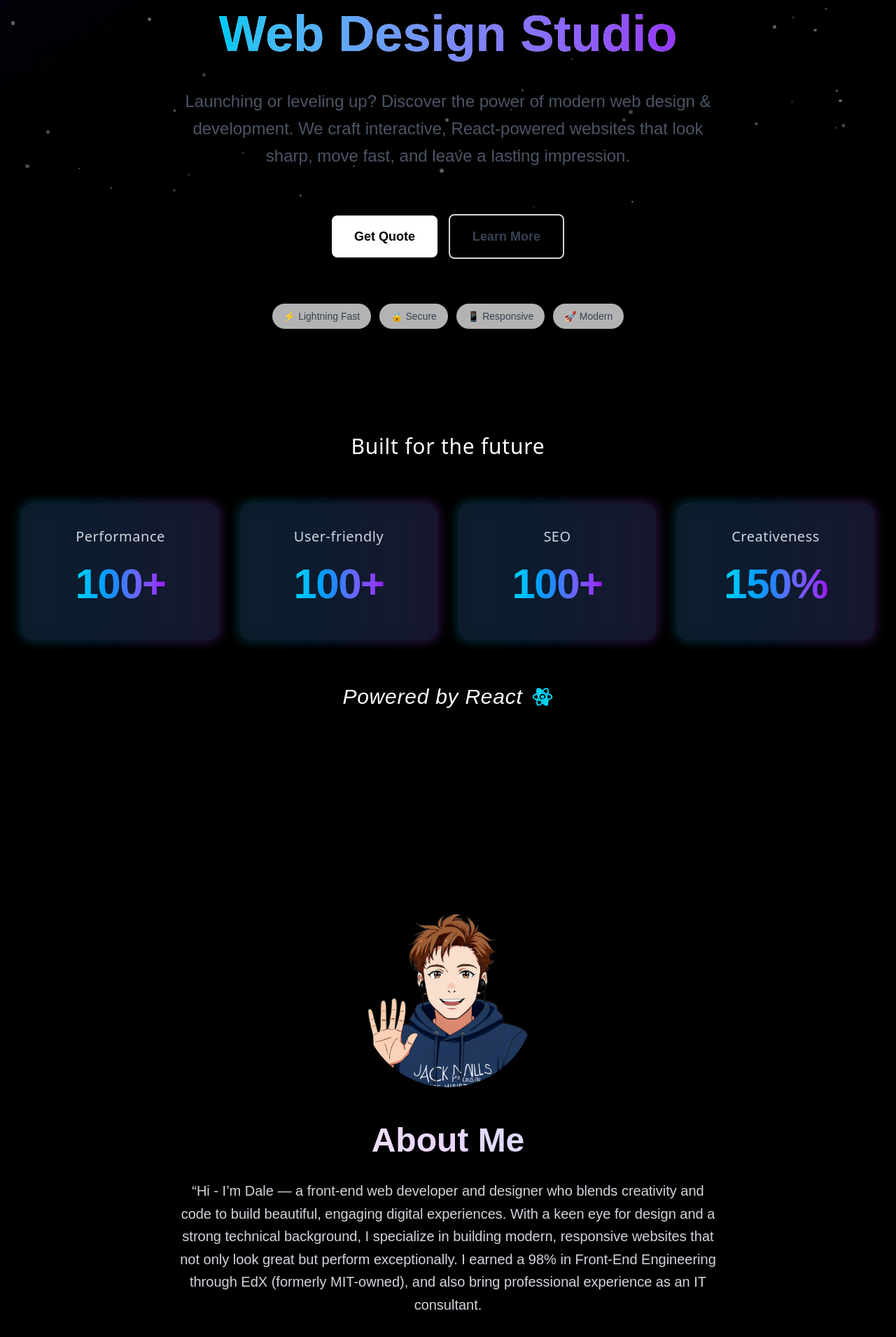
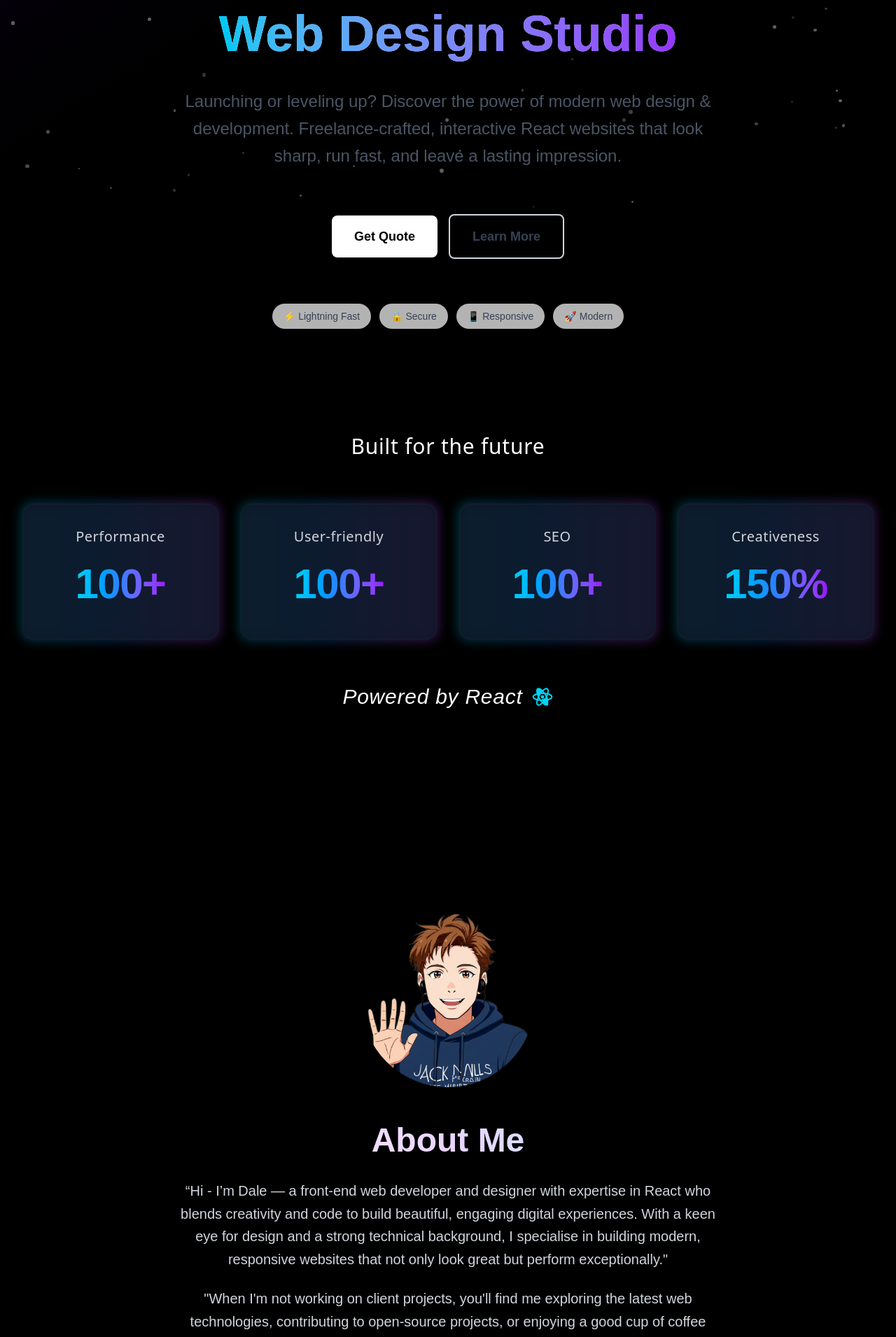
Before and after one commit to Dezmondo7/KreativeWeb3D, a React (Vite) app: page / in a window 1280 px wide. Shown: the part 244-2155 px from the top of the page at 70% size. Built offline with nearby package versions, Linux system fonts and the light colour scheme; no server answers; a web font is replaced by a local one.

Commit message:
added the final text to the landing page and to the about me section

```diff
--- a/src/components/AboutMe.jsx
+++ b/src/components/AboutMe.jsx
@@ -64,8 +64,8 @@ const AboutMe = () => {
 
             <div className="max-w-3xl mx-auto space-y-6">
               <p className="text-lg sm:text-xl text-gray-300 leading-relaxed">
-                “Hi - I’m Dale — a front-end web developer and designer who blends creativity and code to build beautiful, engaging digital experiences. With a keen eye for design and a strong technical background, I specialize in building
-                modern, responsive websites that not only look great but perform exceptionally.  I earned a 98% in Front-End Engineering through EdX (formerly MIT-owned), and also bring professional experience as an IT consultant.
+                “Hi - I’m Dale — a front-end web developer and designer with expertise in React who blends creativity and code to build beautiful, engaging digital experiences. With a keen eye for design and a strong technical background, I specialise in building
+                modern, responsive websites that not only look great but perform exceptionally."
               </p>
 
               <p className="text-lg sm:text-xl text-gray-300 leading-relaxed">
--- a/src/components/LandingPage.jsx
+++ b/src/components/LandingPage.jsx
@@ -125,7 +125,7 @@ const LandingPage = () => {
 
                         {/* Subtitle */}
                         <p className="text-lg sm:text-xl md:text-2xl text-gray-600 max-w-3xl mx-auto leading-relaxed">
-                            <span className="">Launching or leveling up? Discover the power of modern web design & development. We craft interactive, React-powered websites that look sharp, move fast, and leave a lasting impression.</span>
+                            <span className="">Launching or leveling up? Discover the power of modern web design & development. Freelance-crafted, interactive React websites that look sharp, run fast, and leave a lasting impression.</span>
                         </p>
 
                         {/* Call to Action Buttons */}
--- a/src/constants/index.js
+++ b/src/constants/index.js
@@ -191,24 +191,24 @@ const navLinks = [
 
   const expCards = [
     {
-      review: "New technology helps shape what we deliver. We take a patient methodical approach to our work, this forward thinking mindset opens the space of necessary calmness to let creativity flow.",
+      review: "New technology helps shape what we deliver. By taking a patient methodical approach to our work, this forward thinking mindset opens the space of necessary calmness to let creativity flow.",
       imgPath: "",
       logoPath: "src/public/images/letter-r.png",
       title: "The Creative Studio",
       date: "",
       responsibilities: [
         "Reakt Web Design offers a fresh, high-performance approach to building interactive, React-powered websites",
-        "We’re fans of first principles thinking — tackling challenges from the ground up to deliver smarter solutions",
-        "We’re constantly unboxing shiny new tech, it’s what powers the websites we build",
+        "A fan of first principles thinking — tackling challenges from the ground up to deliver smarter solutions",
+        "I'm always exploring the latest tech, It’s the driving force behind websites that stand out",
       ],
     },
     {
-      review: "Your brand’s image is critical — we get that. Our client-centric approach is a key part of what makes each project successful.",
+      review: "Your brand’s image is everything — I get that. That's why a client-centric approach is a key part of what makes each project successful.",
       logoPath: "src/public/images/horn.png",
       title: "The Unique Brand Studio",
       date: "",
       responsibilities: [
-        "We understand that trusting a developer with your brand is a big decision",
+        "Trusting a developer with your brand is a big decision",
         "It is an awesome responsibility for me to bridge the gap between your company and its audience",
         "You get agency-level web design without the agency-sized price tag",
 
```
